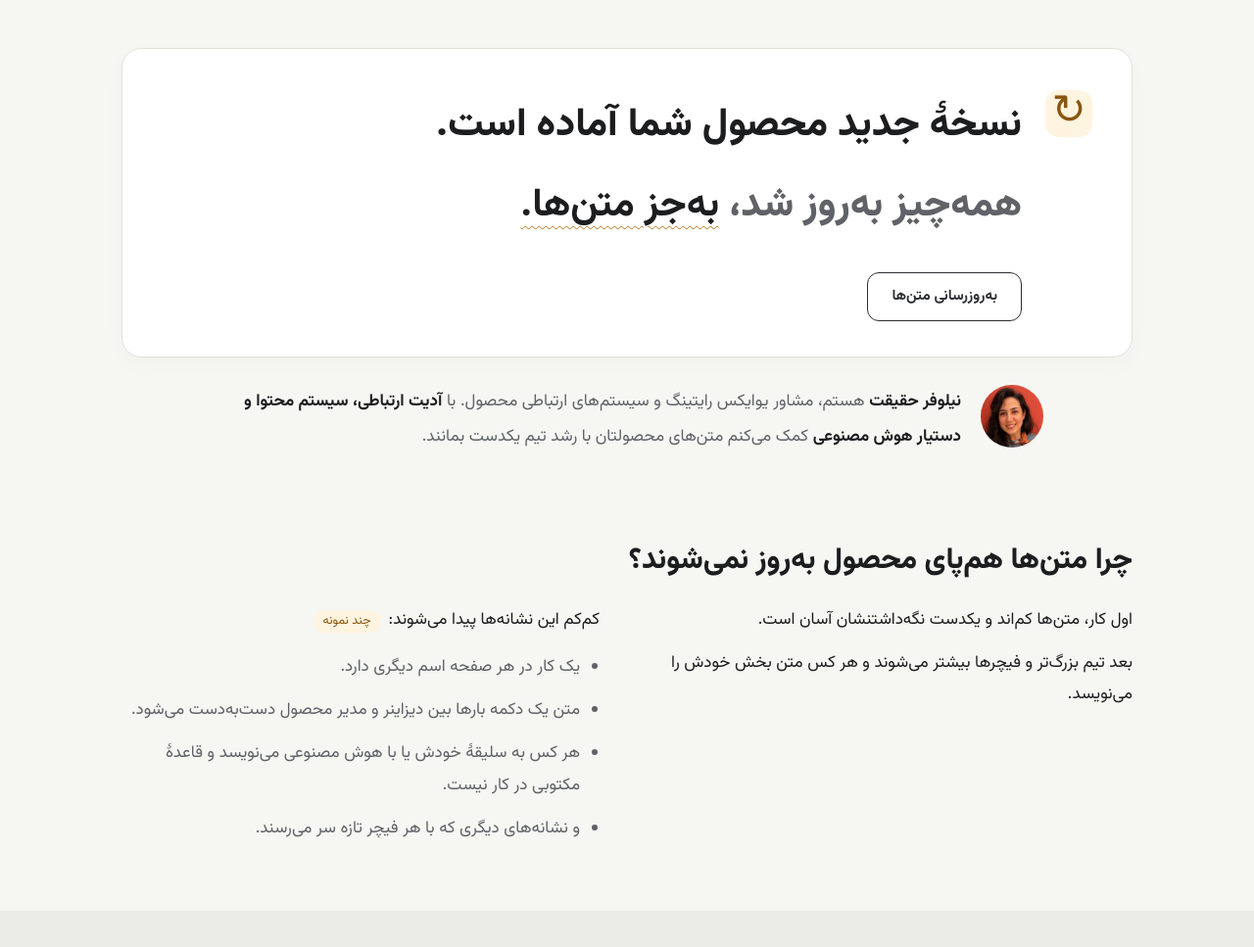
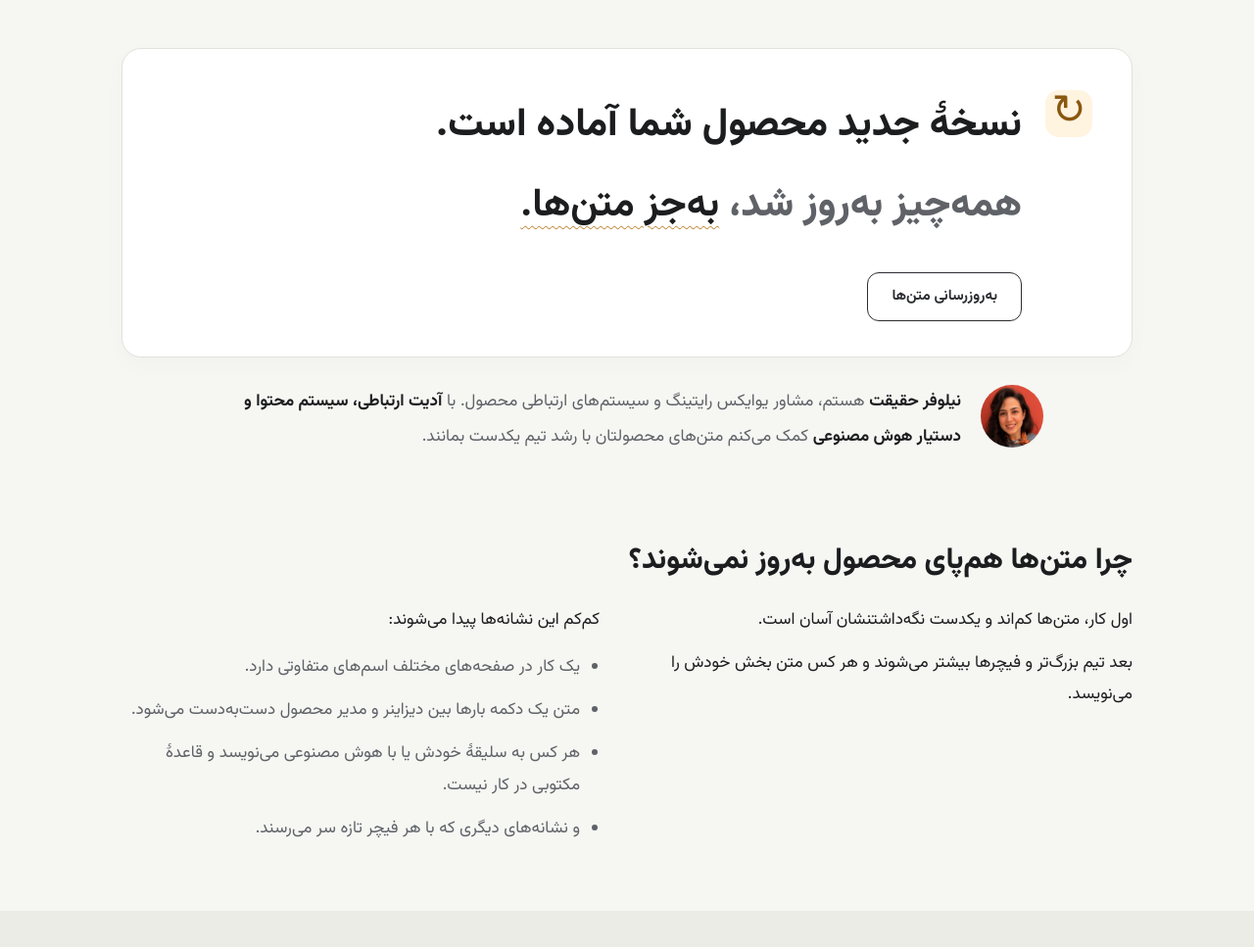
Before and after one commit to nil8farr/nil8farr.github.io, an Astro site: page / in a window 1280 px wide. Shown: the part 108-1075 px from the top of the page at 98% size. Built offline with nearby package versions, Linux system fonts and the light colour scheme; Astro itself is replaced by a stand-in of ours.

Commit message:
Problem section: drop sample tag, reword first symptom
Co-Authored-By: Devin AI <158243242+devin-ai-integration[bot]@users.noreply.github.com>

```diff
--- a/src/copy/home.md
+++ b/src/copy/home.md
@@ -57,13 +57,12 @@ problem:
   story:
     - "اول کار، متن‌ها کم‌اند و یکدست نگه‌داشتنشان آسان است."
     - "بعد تیم بزرگ‌تر و فیچرها بیشتر می‌شوند و هر کس متن بخش خودش را می‌نویسد."
-  # سربرگ ستون هشدارها. alertsTag: برچسب کوچک کنارش، تا معلوم باشد نشانه‌ها فقط نمونه‌اند.
+  # سربرگ ستون هشدارها.
   # alertsMore: خط کم‌رنگ آخر فهرست، تا معلوم باشد هشدارهای دیگری هم هست.
   alertsTitle: "کم‌کم این نشانه‌ها پیدا می‌شوند:"
-  alertsTag: "چند نمونه"
   alertsMore: "و نشانه‌های دیگری که با هر فیچر تازه سر می‌رسند."
   symptoms:
-    - "یک کار در هر صفحه اسم دیگری دارد."
+    - "یک کار در صفحه‌های مختلف اسم‌های متفاوتی دارد."
     - "متن یک دکمه بارها بین دیزاینر و مدیر محصول دست‌به‌دست می‌شود."
     - "هر کس به سلیقهٔ خودش یا با هوش مصنوعی می‌نویسد و قاعدهٔ مکتوبی در کار نیست."
   coreStart: "بیشتر تیم‌های محصول مشکل نوشتن ندارند،"
--- a/src/pages/index.astro
+++ b/src/pages/index.astro
@@ -34,7 +34,7 @@ while (rest) {
   <section class="problem" aria-labelledby="problem-title"><div class="wrap">
     <h2 id="problem-title">{c.problem.title}</h2><div class="two-col">
       <div>{c.problem.story.map((line: string) => <p>{line}</p>)}</div>
-      <div><p>{c.problem.alertsTitle}<span class="alerts-tag">{c.problem.alertsTag}</span></p><ul class="alerts">{c.problem.symptoms.map((s: string) => <li>{s}</li>)}<li>{c.problem.alertsMore}</li></ul></div>
+      <div><p>{c.problem.alertsTitle}</p><ul class="alerts">{c.problem.symptoms.map((s: string) => <li>{s}</li>)}<li>{c.problem.alertsMore}</li></ul></div>
     </div>
   </div></section>
   <div class="bridge"><div class="wrap"><p>{c.problem.coreStart.split(c.problem.coreStrike)[0]}<span class="core-strike">{c.problem.coreStrike}</span>{c.problem.coreStart.split(c.problem.coreStrike)[1]}<br /><strong>{c.problem.coreEnd.split(c.problem.coreMark)[0]}<mark>{c.problem.coreMark}</mark>{c.problem.coreEnd.split(c.problem.coreMark)[1]}</strong></p></div></div>
--- a/src/styles/global.css
+++ b/src/styles/global.css
@@ -67,7 +67,6 @@ h1 .l2 { display: block; margin-top: 10px; color: var(--muted); }
 .two-col { display: grid; grid-template-columns: 1fr 1fr; gap: 56px; }
 .alerts { margin: 16px 0 0; padding-inline-start: 20px; color: var(--muted); }
 .alerts li { margin-bottom: 12px; }
-.alerts-tag { display: inline-block; margin-inline-start: 8px; padding: 0 10px; border-radius: 999px; background: var(--warn-soft); color: var(--warn-text); font-size: 12.5px; }
 .bridge { padding: 40px 0; background: var(--second-soft); text-align: center; font-size: 26px; }
 .bridge p { margin: 0; }
 .lead { color: var(--muted); margin-bottom: 36px; }
```
